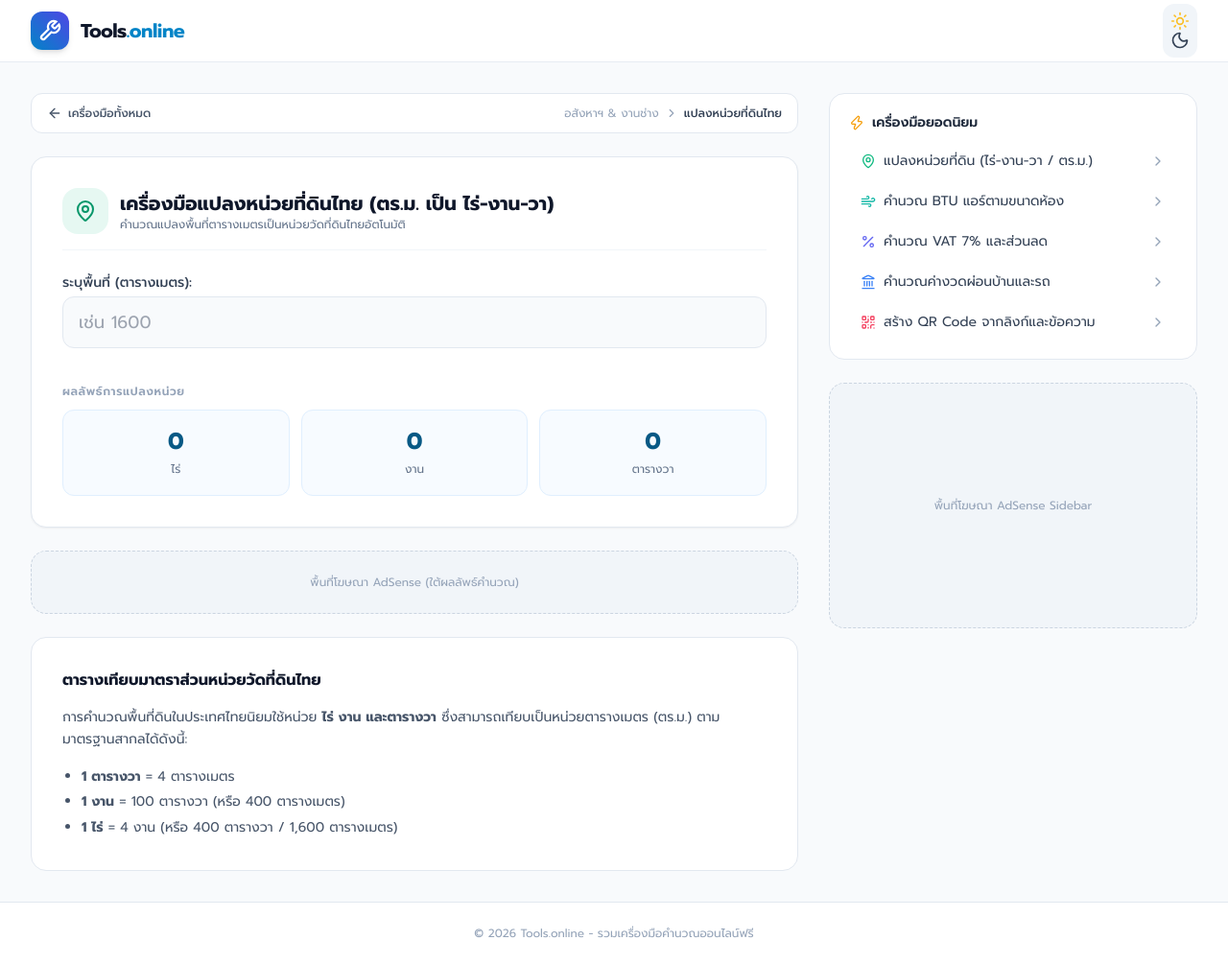
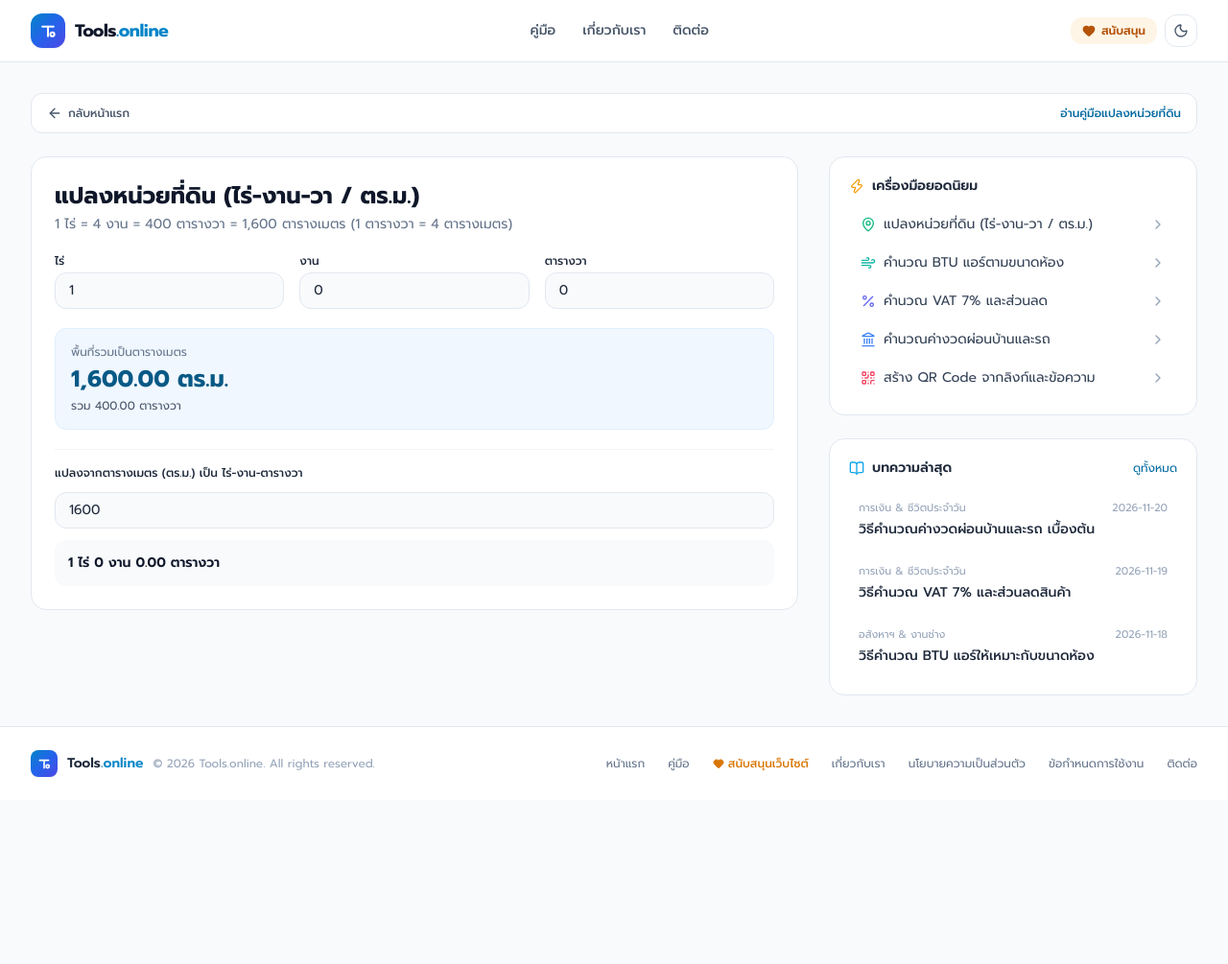
Before and after one commit to Chay1993/tools.online, a plain HTML site: page tools/land-converter.html in a window 1280 px wide. Shown: the whole page at 96% size. After the commit the page ends 834 px from the top, so only its background shows below. Drawn offline with nearby package versions, Linux system fonts and the light colour scheme.

Commit message:
Update land-converter.html

```diff
--- a/tools/land-converter.html
+++ b/tools/land-converter.html
@@ -3,25 +3,9 @@
 <head>
   <meta charset="UTF-8">
   <meta name="viewport" content="width=device-width, initial-scale=1.0">
-
-  <!-- SEO Meta Tags เฉพาะหน้า -->
-  <title>โปรแกรมแปลงหน่วยที่ดิน ตร.ม. เป็น ไร่ งาน ตารางวา ออนไลน์ฟรี - Tools.online</title>
-  <meta name="description" content="เครื่องมือคำนวณแปลงหน่วยที่ดินไทย แปลงตารางเมตรเป็นไร่ งาน ตารางวา อัตโนมัติ พร้อมตารางเทียบมาตราส่วนที่ดินไทย ใช้งานง่าย ฟรี บนมือถือ">
+  <title>แปลงหน่วยที่ดิน (ไร่-งาน-วา / ตร.ม.) - Tools.online</title>
+  <meta name="description" content="แปลงหน่วยที่ดินไทย ไร่ งาน ตารางวา เป็นตารางเมตร และแปลงตารางเมตรกลับเป็นไร่-งาน-ตารางวา แบบรวดเร็ว">
   <link rel="canonical" href="https://tools.online/tools/land-converter.html">
-
-  <!-- Structured Data (Schema.org) สำหรับ Google SEO -->
-  <script type="application/ld+json">
-  {
-    "@context": "https://schema.org",
-    "@type": "WebApplication",
-    "name": "เครื่องมือแปลงหน่วยที่ดินไทย (ตร.ม. เป็น ไร่-งาน-วา)",
-    "url": "https://tools.online/tools/land-converter.html",
-    "applicationCategory": "UtilityApplication",
-    "operatingSystem": "All",
-    "offers": { "@type": "Offer", "price": "0", "priceCurrency": "THB" }
-  }
-  </script>
-
   <script src="https://cdn.tailwindcss.com"></script>
   <link href="https://fonts.googleapis.com/css2?family=Inter:wght@400;500;600;700&family=Prompt:wght@300;400;500;600;700&display=swap" rel="stylesheet">
   <script src="https://unpkg.com/lucide@latest"></script>
@@ -32,121 +16,104 @@
 </head>
 <body class="flex flex-col min-h-screen bg-slate-50 dark:bg-slate-950 text-slate-800 dark:text-slate-100 font-sans antialiased">
 
-  <!-- HEADER -->
-  <header class="sticky top-0 z-40 bg-white/90 dark:bg-slate-900/90 backdrop-blur-md border-b border-slate-200/80 dark:border-slate-800">
-    <div class="max-w-7xl mx-auto px-4 sm:px-6 lg:px-8 h-16 flex items-center justify-between">
-      <a href="../index.html" class="flex items-center gap-3">
-        <div class="w-10 h-10 rounded-xl bg-gradient-to-tr from-sky-600 to-indigo-600 flex items-center justify-center text-white shadow-md">
-          <svg class="w-6 h-6 text-white" viewBox="0 0 24 24" fill="none" stroke="currentColor" stroke-width="2.2"><path d="M14.7 6.3a1 1 0 0 0 0 1.4l1.6 1.6a1 1 0 0 0 1.4 0l3.77-3.77a6 6 0 0 1-7.94 7.94l-6.91 6.91a2.12 2.12 0 0 1-3-3l6.91-6.91a6 6 0 0 1 7.94-7.94l-3.76 3.76z"></path></svg>
-        </div>
-        <span class="text-xl font-bold tracking-tight text-slate-900 dark:text-white">Tools<span class="text-sky-600">.online</span></span>
+  <header id="site-header" class="sticky top-0 z-30 bg-white/90 dark:bg-slate-900/90 backdrop-blur border-b border-slate-200 dark:border-slate-800"></header>
+
+  <main class="flex-grow max-w-7xl w-full mx-auto px-4 sm:px-6 lg:px-8 py-8 space-y-6">
+    <nav aria-label="Breadcrumb" class="flex items-center justify-between bg-white dark:bg-slate-900 px-4 py-3 rounded-xl border border-slate-200 dark:border-slate-800 text-xs">
+      <a href="../index.html" class="font-medium text-slate-600 dark:text-slate-300 hover:text-brand-600 flex items-center gap-1.5">
+        <i data-lucide="arrow-left" class="w-4 h-4"></i> กลับหน้าแรก
       </a>
-      <button onclick="toggleTheme()" class="p-2 rounded-xl bg-slate-100 dark:bg-slate-800 hover:bg-slate-200 dark:hover:bg-slate-700" title="สลับโหมดมืด/สว่าง">
-        <i data-lucide="sun" id="sun-icon" class="w-5 h-5 text-amber-400"></i>
-        <i data-lucide="moon" id="moon-icon" class="w-5 h-5 text-slate-700"></i>
-      </button>
-    </div>
-  </header>
+      <a href="../guides/land-measurement-guide.html" class="text-brand-600 dark:text-brand-400 hover:underline font-medium">อ่านคู่มือแปลงหน่วยที่ดิน</a>
+    </nav>
 
-  <main class="flex-grow max-w-7xl w-full mx-auto px-4 sm:px-6 lg:px-8 py-8">
     <div class="grid grid-cols-1 lg:grid-cols-12 gap-8">
+      <section class="lg:col-span-8 space-y-6">
+        <div class="bg-white dark:bg-slate-900 rounded-2xl border border-slate-200 dark:border-slate-800 p-6 space-y-5">
+          <div>
+            <h1 class="text-xl sm:text-2xl font-bold text-slate-900 dark:text-white">แปลงหน่วยที่ดิน (ไร่-งาน-วา / ตร.ม.)</h1>
+            <p class="text-sm text-slate-500 dark:text-slate-400 mt-1">1 ไร่ = 4 งาน = 400 ตารางวา = 1,600 ตารางเมตร (1 ตารางวา = 4 ตารางเมตร)</p>
+          </div>
 
-      <!-- MAIN TOOL COLUMN -->
-      <div class="lg:col-span-8 space-y-6">
-
-        <!-- Breadcrumb Navigation (ดีต่อ SEO) -->
-        <nav aria-label="Breadcrumb" class="flex items-center justify-between bg-white dark:bg-slate-900 px-4 py-3 rounded-xl border border-slate-200 dark:border-slate-800 text-xs">
-          <a href="../index.html" class="font-medium text-slate-600 dark:text-slate-300 hover:text-brand-600 flex items-center gap-1.5">
-            <i data-lucide="arrow-left" class="w-4 h-4"></i> เครื่องมือทั้งหมด
-          </a>
-          <div class="flex items-center gap-1.5 text-slate-400">
-            <span>อสังหาฯ & งานช่าง</span>
-            <i data-lucide="chevron-right" class="w-3.5 h-3.5"></i>
-            <span class="text-slate-700 dark:text-slate-200 font-medium">แปลงหน่วยที่ดินไทย</span>
-          </div>
-        </nav>
-
-        <!-- TOOL WORKSPACE CARD -->
-        <section class="bg-white dark:bg-slate-900 rounded-2xl border border-slate-200 dark:border-slate-800 p-6 sm:p-8 shadow-sm">
-          <div class="flex items-center gap-3 mb-6 pb-4 border-b border-slate-100 dark:border-slate-800">
-            <div class="w-12 h-12 rounded-2xl bg-emerald-500/10 text-emerald-600 dark:text-emerald-400 flex items-center justify-center">
-              <i data-lucide="map-pin" class="w-6 h-6"></i>
+          <div class="grid grid-cols-1 sm:grid-cols-3 gap-4">
+            <div>
+              <label class="block text-xs font-medium mb-1">ไร่</label>
+              <input id="land-rai" type="number" min="0" step="any" value="1" class="w-full px-3.5 py-2 rounded-xl border border-slate-200 dark:border-slate-700 bg-slate-50 dark:bg-slate-800 text-sm">
             </div>
             <div>
-              <h1 class="text-xl font-bold text-slate-900 dark:text-white">เครื่องมือแปลงหน่วยที่ดินไทย (ตร.ม. เป็น ไร่-งาน-วา)</h1>
-              <p class="text-xs text-slate-500 dark:text-slate-400">คำนวณแปลงพื้นที่ตารางเมตรเป็นหน่วยวัดที่ดินไทยอัตโนมัติ</p>
+              <label class="block text-xs font-medium mb-1">งาน</label>
+              <input id="land-ngan" type="number" min="0" step="any" value="0" class="w-full px-3.5 py-2 rounded-xl border border-slate-200 dark:border-slate-700 bg-slate-50 dark:bg-slate-800 text-sm">
+            </div>
+            <div>
+              <label class="block text-xs font-medium mb-1">ตารางวา</label>
+              <input id="land-wa" type="number" min="0" step="any" value="0" class="w-full px-3.5 py-2 rounded-xl border border-slate-200 dark:border-slate-700 bg-slate-50 dark:bg-slate-800 text-sm">
             </div>
           </div>
 
-          <div class="space-y-4">
-            <div>
-              <label for="sqm-in" class="block text-sm font-medium text-slate-700 dark:text-slate-300 mb-1">ระบุพื้นที่ (ตารางเมตร):</label>
-              <input type="number" id="sqm-in" placeholder="เช่น 1600" oninput="calcLand()" class="w-full px-4 py-3 bg-slate-50 dark:bg-slate-800 border border-slate-200 dark:border-slate-700 rounded-xl focus:border-brand-500 focus:outline-none text-lg">
-            </div>
+          <div class="p-4 rounded-xl bg-brand-50 dark:bg-sky-950/40 border border-brand-100 dark:border-sky-900 space-y-1">
+            <div class="text-xs text-slate-500 dark:text-slate-400">พื้นที่รวมเป็นตารางเมตร</div>
+            <div id="land-sqm-result" class="text-2xl font-bold text-brand-700 dark:text-sky-300">1,600.00 ตร.ม.</div>
+            <div id="land-total-wa-result" class="text-xs text-slate-600 dark:text-slate-300">รวม 400.00 ตารางวา</div>
+          </div>
 
-            <div class="pt-4">
-              <span class="text-xs font-semibold uppercase tracking-wider text-slate-400">ผลลัพธ์การแปลงหน่วย</span>
-              <div class="grid grid-cols-3 gap-3 mt-2">
-                <div class="p-4 bg-brand-50/50 dark:bg-brand-950/40 border border-brand-100 dark:border-brand-900 rounded-xl text-center">
-                  <span id="res-rai" class="block text-2xl font-bold text-brand-700 dark:text-brand-400">0</span>
-                  <span class="text-xs text-slate-500 dark:text-slate-400">ไร่</span>
-                </div>
-                <div class="p-4 bg-brand-50/50 dark:bg-brand-950/40 border border-brand-100 dark:border-brand-900 rounded-xl text-center">
-                  <span id="res-ngan" class="block text-2xl font-bold text-brand-700 dark:text-brand-400">0</span>
-                  <span class="text-xs text-slate-500 dark:text-slate-400">งาน</span>
-                </div>
-                <div class="p-4 bg-brand-50/50 dark:bg-brand-950/40 border border-brand-100 dark:border-brand-900 rounded-xl text-center">
-                  <span id="res-wa" class="block text-2xl font-bold text-brand-700 dark:text-brand-400">0</span>
-                  <span class="text-xs text-slate-500 dark:text-slate-400">ตารางวา</span>
-                </div>
-              </div>
+          <div class="pt-4 border-t border-slate-100 dark:border-slate-800 space-y-3">
+            <label for="land-sqm-input" class="block text-xs font-medium">แปลงจากตารางเมตร (ตร.ม.) เป็น ไร่-งาน-ตารางวา</label>
+            <input id="land-sqm-input" type="number" min="0" step="any" value="1600" class="w-full px-3.5 py-2 rounded-xl border border-slate-200 dark:border-slate-700 bg-slate-50 dark:bg-slate-800 text-sm">
+            <div id="land-thai-result" class="p-3.5 rounded-xl bg-slate-50 dark:bg-slate-800/70 text-sm font-semibold text-slate-900 dark:text-white">
+              1 ไร่ 0 งาน 0.00 ตารางวา
             </div>
           </div>
-        </section>
+        </div>
+      </section>
 
-        <!-- ADSENSE IN-ARTICLE SLOT (ตำแหน่งทำเงินสูงสุด) -->
-        <div class="p-6 bg-slate-100 dark:bg-slate-900 border border-dashed border-slate-300 dark:border-slate-800 rounded-2xl text-center text-xs text-slate-400">
-          พื้นที่โฆษณา AdSense (ใต้ผลลัพธ์คำนวณ)
-        </div>
-
-        <!-- SEO CONTENT ARTICLE (เนื้อหาเสริมให้ Googlebot เก็บคีย์เวิร์ด) -->
-        <article class="bg-white dark:bg-slate-900 rounded-2xl border border-slate-200 dark:border-slate-800 p-6 sm:p-8 space-y-4 text-sm text-slate-600 dark:text-slate-300 leading-relaxed">
-          <h2 class="text-base font-bold text-slate-900 dark:text-white">ตารางเทียบมาตราส่วนหน่วยวัดที่ดินไทย</h2>
-          <p>การคำนวณพื้นที่ดินในประเทศไทยนิยมใช้หน่วย <strong>ไร่ งาน และตารางวา</strong> ซึ่งสามารถเทียบเป็นหน่วยตารางเมตร (ตร.ม.) ตามมาตรฐานสากลได้ดังนี้:</p>
-          <ul class="list-disc pl-5 space-y-1">
-            <li><strong>1 ตารางวา</strong> = 4 ตารางเมตร</li>
-            <li><strong>1 งาน</strong> = 100 ตารางวา (หรือ 400 ตารางเมตร)</li>
-            <li><strong>1 ไร่</strong> = 4 งาน (หรือ 400 ตารางวา / 1,600 ตารางเมตร)</li>
-          </ul>
-        </article>
-
-      </div>
-
-      <!-- SIDEBAR -->
       <aside class="lg:col-span-4 space-y-6">
         <div class="bg-white dark:bg-slate-900 rounded-2xl border border-slate-200 dark:border-slate-800 p-5">
           <h2 class="text-sm font-semibold mb-3 flex items-center gap-2"><i data-lucide="zap" class="w-4 h-4 text-amber-500"></i> เครื่องมือยอดนิยม</h2>
-          <ul class="space-y-1.5 text-sm" id="popular-tools-list"></ul>
+          <ul class="space-y-1 text-sm" id="popular-tools-list"></ul>
         </div>
-        <div class="h-64 bg-slate-100 dark:bg-slate-900 border border-dashed border-slate-300 dark:border-slate-800 rounded-2xl flex items-center justify-center text-xs text-slate-400 text-center">พื้นที่โฆษณา AdSense Sidebar</div>
+        <div class="bg-white dark:bg-slate-900 rounded-2xl border border-slate-200 dark:border-slate-800 p-5">
+          <div class="flex items-center justify-between mb-3">
+            <h2 class="text-sm font-semibold flex items-center gap-2"><i data-lucide="book-open" class="w-4 h-4 text-sky-500"></i> บทความล่าสุด</h2>
+            <a href="../guides/index.html" class="text-xs text-brand-600 dark:text-brand-400 hover:underline">ดูทั้งหมด</a>
+          </div>
+          <ul class="space-y-1 text-sm" id="latest-guides-list"></ul>
+        </div>
       </aside>
-
     </div>
   </main>
 
-  <footer class="mt-auto bg-white dark:bg-slate-900 border-t border-slate-200 dark:border-slate-800 py-6 text-center text-xs text-slate-400">
-    © 2026 Tools.online - รวมเครื่องมือคำนวณออนไลน์ฟรี
-  </footer>
+  <footer id="site-footer" class="bg-white dark:bg-slate-900 border-t border-slate-200 dark:border-slate-800 py-6 mt-auto"></footer>
 
   <script src="../assets/app.js"></script>
   <script>
-    function calcLand() {
-      const val = parseFloat(document.getElementById('sqm-in').value) || 0;
-      const totalWa = val / 4;
-      document.getElementById('res-rai').innerText = Math.floor(totalWa / 400).toLocaleString();
-      document.getElementById('res-ngan').innerText = Math.floor((totalWa % 400) / 100);
-      document.getElementById('res-wa').innerText = ((totalWa % 400) % 100).toFixed(1).replace(/\.0$/, '');
+    const raiEl = document.getElementById('land-rai');
+    const nganEl = document.getElementById('land-ngan');
+    const waEl = document.getElementById('land-wa');
+    const sqmInput = document.getElementById('land-sqm-input');
+
+    function calcFromThai() {
+      const rai = Math.max(0, parseFloat(raiEl.value) || 0);
+      const ngan = Math.max(0, parseFloat(nganEl.value) || 0);
+      const wa = Math.max(0, parseFloat(waEl.value) || 0);
+      const totalWa = rai * 400 + ngan * 100 + wa;
+      const totalSqm = totalWa * 4;
+      document.getElementById('land-sqm-result').textContent = `${totalSqm.toLocaleString('th-TH', { minimumFractionDigits: 2, maximumFractionDigits: 2 })} ตร.ม.`;
+      document.getElementById('land-total-wa-result').textContent = `รวม ${totalWa.toLocaleString('th-TH', { minimumFractionDigits: 2, maximumFractionDigits: 2 })} ตารางวา`;
     }
+
+    function calcFromSqm() {
+      const sqm = Math.max(0, parseFloat(sqmInput.value) || 0);
+      let remWa = sqm / 4;
+      const rai = Math.floor(remWa / 400);
+      remWa -= rai * 400;
+      const ngan = Math.floor(remWa / 100);
+      remWa -= ngan * 100;
+      document.getElementById('land-thai-result').textContent = `${rai.toLocaleString('th-TH')} ไร่ ${ngan.toLocaleString('th-TH')} งาน ${remWa.toFixed(2)} ตารางวา`;
+    }
+
+    [raiEl, nganEl, waEl].forEach(el => el.addEventListener('input', calcFromThai));
+    sqmInput.addEventListener('input', calcFromSqm);
+    calcFromThai();
+    calcFromSqm();
   </script>
 </body>
 </html>
```
